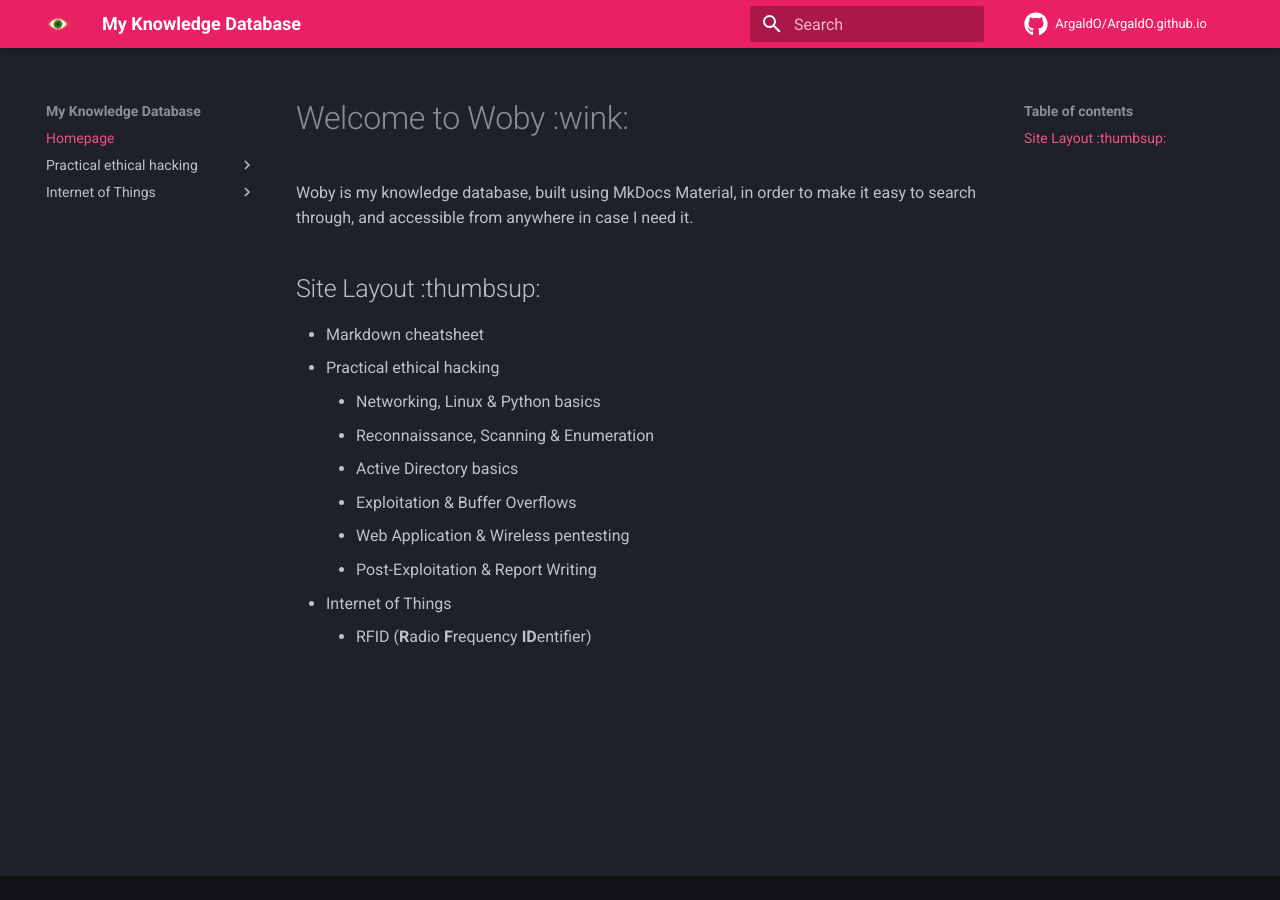
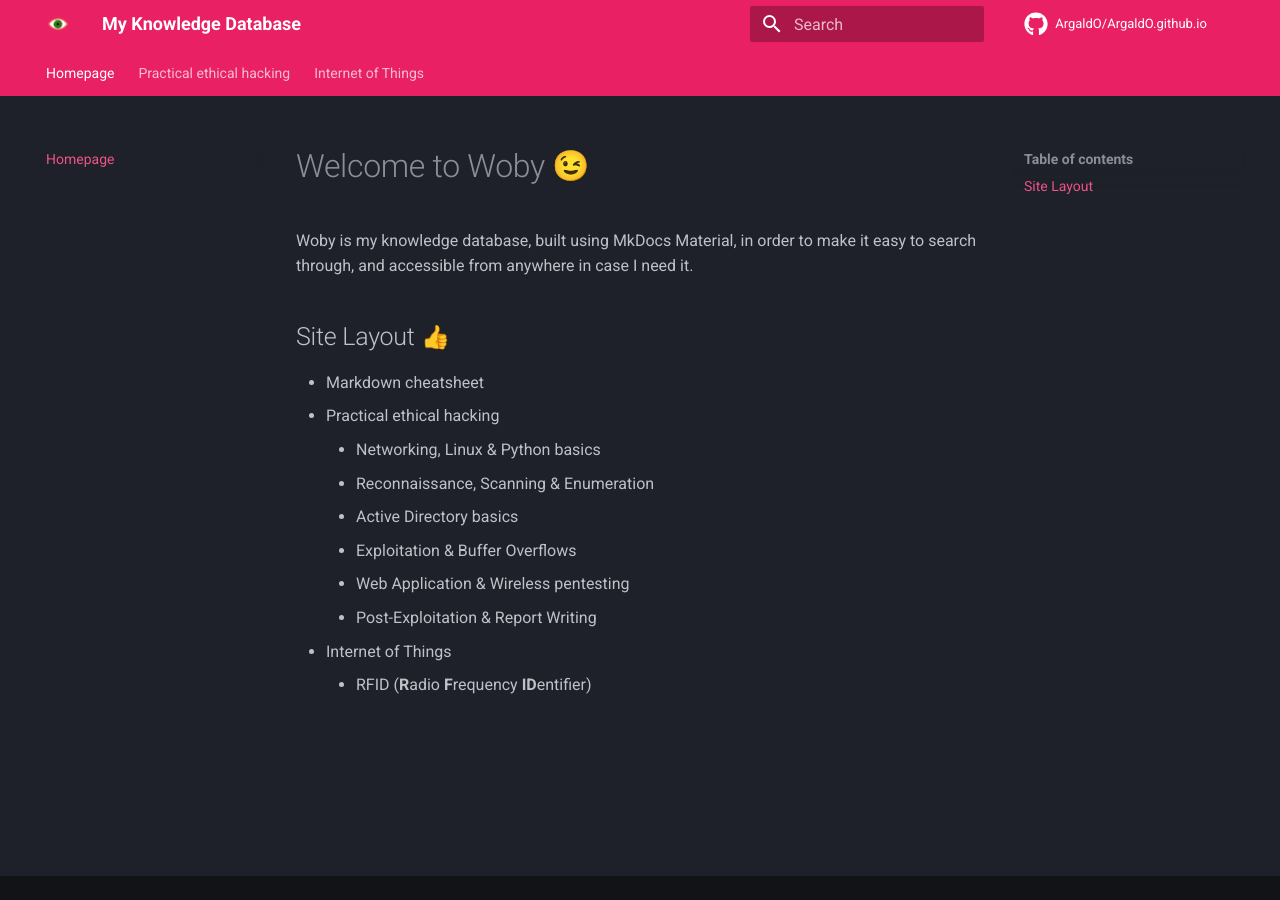
Before and after one commit to Argald0/Argald0.github.io, an MkDocs documentation site: the page built from docs/index.md, in a window 1280 px wide. Built offline with MkDocs 1.6.1 and Material for MkDocs 9.7.7, drawn with Linux system fonts in a browser that asks for light colours; emoji names are drawn with the system emoji font; comment, search, counter and statistics services are not loaded.

Commit message:
Add Emoji Extension

```diff
--- a/mkdocs.yml
+++ b/mkdocs.yml
@@ -16,6 +16,9 @@ theme:
     accent: amber
   icon:
     repo: fontawesome/brands/github
+  features:
+    - navigation.tabs
+
 
 
 
@@ -30,3 +33,6 @@ markdown_extensions:
       clickable_checkbox: false
       custom_checkbox: true
   - abbr
+  - pymdownx.emoji:
+      emoji_index: !!python/name:materialx.emoji.twemoji
+      emoji_generator: !!python/name:materialx.emoji.to_svg
```
